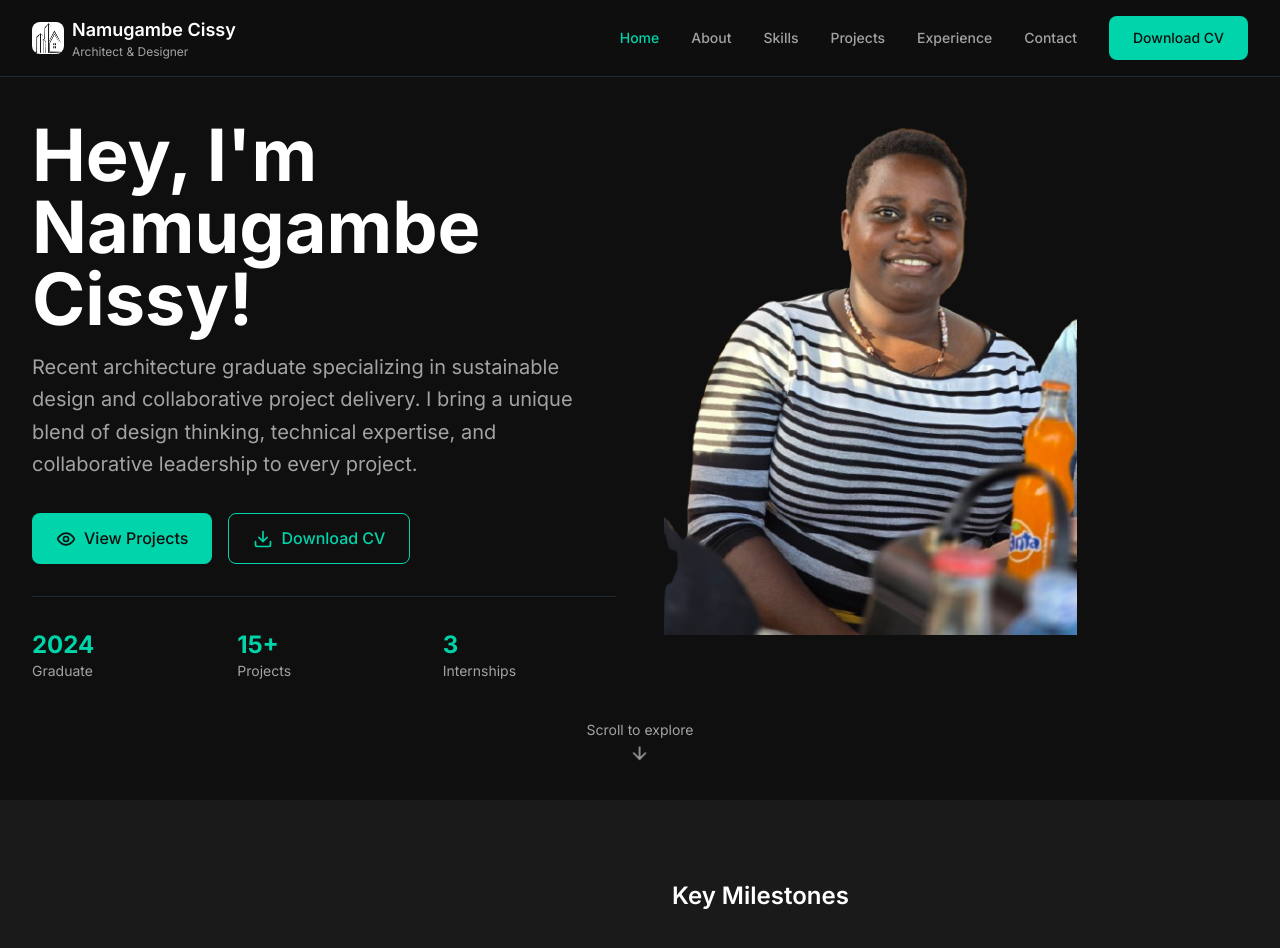
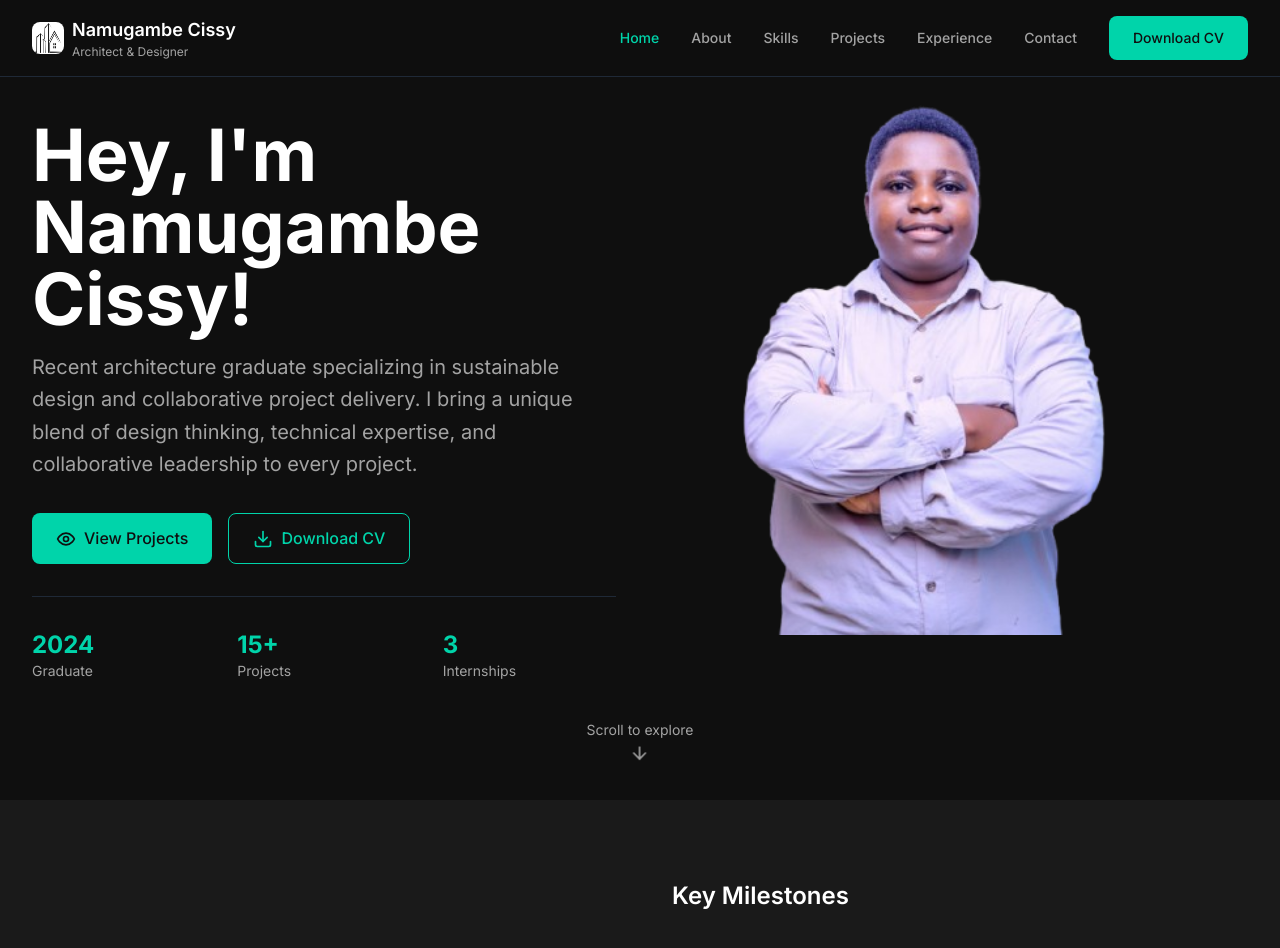
Before and after one commit to ACK-7/CissyPortfolio, a React (Vite) app: page / in a window 1280 px wide. Shown: the top 948 px of the page. Built offline with nearby package versions, Linux system fonts and the light colour scheme; the HTML template or start-up script is replaced by a standard one.

Commit message:
image and readme changes

```diff
--- a/src/components/Hero.jsx
+++ b/src/components/Hero.jsx
@@ -64,7 +64,7 @@ const Hero = () => {
 
           {/* Visual Element */}
           <div className="relative hero-visual -mt-20">
-            <img src="/images/img1.png" alt="hero image" className="h-[550px]" />
+            <img src="/images/cissy.png" alt="hero image" className="h-[550px]" />
           </div>
         </div>
 
```
Also changed, not shown: public/images/cissy.png (added), 1 other file (tests, documents, lock files or other folders).
